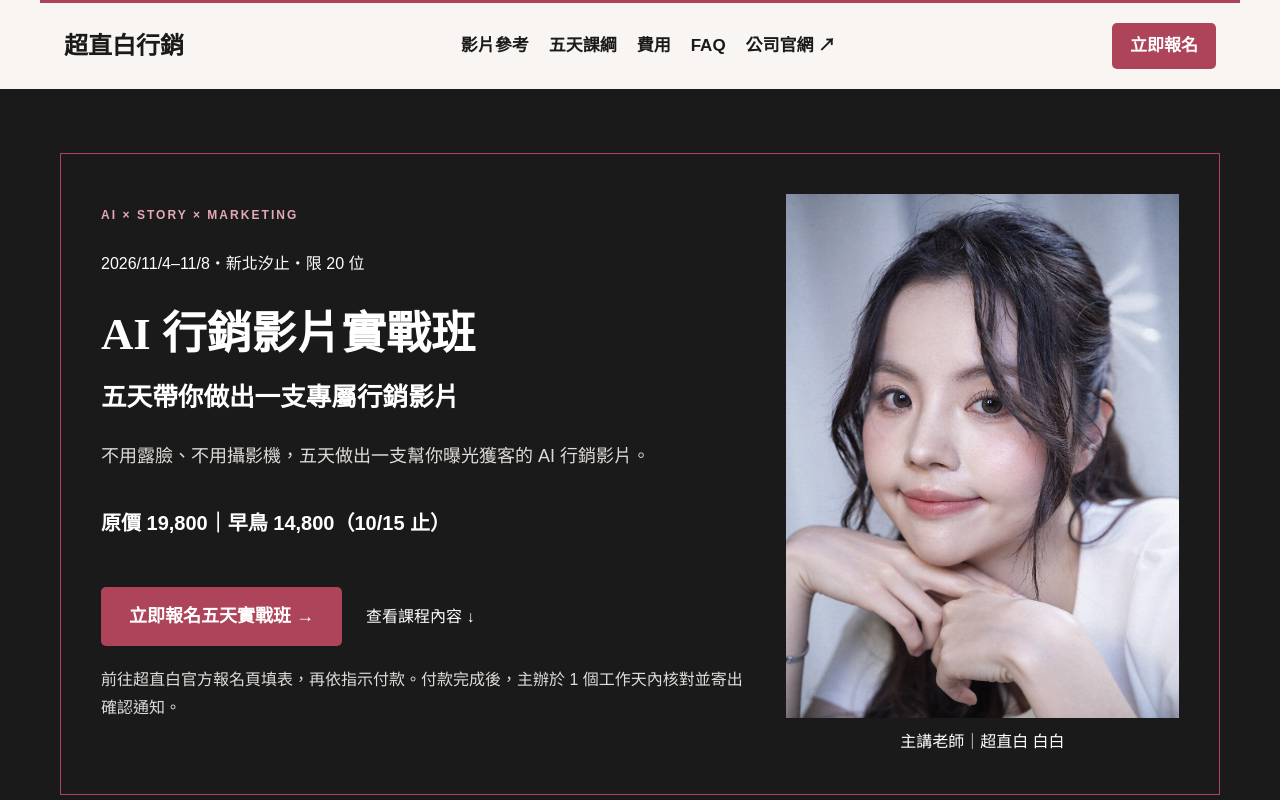
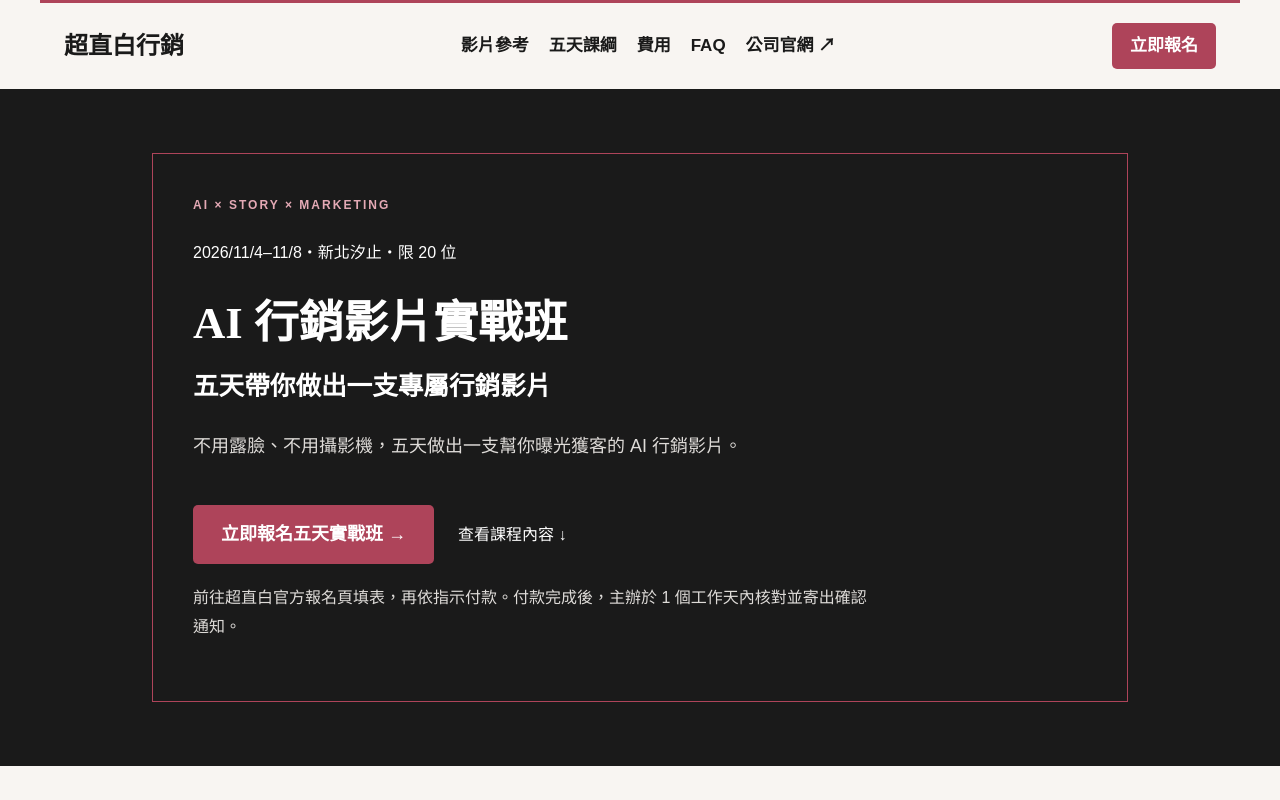
Before and after one commit to r722772r-prog/geo-course, a Next.js app: page / in a window 1280 px wide. Shown: the top 800 px of the page. Built offline with nearby package versions, Linux system fonts and the light colour scheme.

Commit message:
Simplify course hero without price or instructor portrait

```diff
--- a/src/app/globals.css
+++ b/src/app/globals.css
@@ -176,3 +176,5 @@ button:focus-visible{outline:3px solid #ae445a;outline-offset:4px}
 img:not([data-allow-media-save]), video { -webkit-touch-callout: none; -webkit-user-drag: none; user-select: none; }
 
 .course-section>.art-heading{margin-bottom:30px}.audiences .content-art{min-width:54px}.modules .content-art{margin-bottom:20px}.prep .content-art{margin-bottom:18px}
+
+.hero-frame.hero-frame-intro{grid-template-columns:minmax(0,1fr);max-width:976px}.hero-frame-intro .hero-content{max-width:760px}.hero-frame-intro .hero-description{margin-bottom:28px}
--- a/src/app/page.tsx
+++ b/src/app/page.tsx
@@ -18,7 +18,7 @@ export default function CourseHome() {
     <script type="application/ld+json" dangerouslySetInnerHTML={{__html:JSON.stringify({"@context":"https://schema.org","@type":"FAQPage",mainEntity:faqs.map(([q,a])=>({"@type":"Question",name:q,acceptedAnswer:{"@type":"Answer",text:a}}))})}} />
     <CourseNav />
     <main>
-      <section className="course-hero"><div className="hero-frame"><div className="hero-content"><p className="eyebrow">AI × STORY × MARKETING</p><p>2026/11/4–11/8・新北汐止・限 20 位</p><h1>AI 行銷影片實戰班<span><b className="hero-phrase">五天帶你做出</b><b className="hero-phrase">一支專屬行銷影片</b></span></h1><p className="hero-description">不用露臉、不用攝影機，五天做出一支幫你曝光獲客的 AI 行銷影片。</p><p className="hero-price">{price.label}</p><Register>立即報名五天實戰班 →</Register><a className="hero-more" href="#modules">查看課程內容 ↓</a><p className="registration-hint">前往超直白官方報名頁填表，再依指示付款。付款完成後，主辦於 1 個工作天內核對並寄出確認通知。</p></div><figure className="hero-teacher"><Image src="/instructor.png" alt="主講老師超直白白白" width={683} height={911} priority/><figcaption>主講老師｜超直白 白白</figcaption></figure></div></section>
+      <section className="course-hero"><div className="hero-frame hero-frame-intro"><div className="hero-content"><p className="eyebrow">AI × STORY × MARKETING</p><p>2026/11/4–11/8・新北汐止・限 20 位</p><h1>AI 行銷影片實戰班<span><b className="hero-phrase">五天帶你做出</b><b className="hero-phrase">一支專屬行銷影片</b></span></h1><p className="hero-description">不用露臉、不用攝影機，五天做出一支幫你曝光獲客的 AI 行銷影片。</p><Register>立即報名五天實戰班 →</Register><a className="hero-more" href="#modules">查看課程內容 ↓</a><p className="registration-hint">前往超直白官方報名頁填表，再依指示付款。付款完成後，主辦於 1 個工作天內核對並寄出確認通知。</p></div></div></section>
       <Section title="帶著你的商品，完成自己的影片"><div className="outcome"><strong>60<span>秒</span></strong><div><h3>一支專屬行銷影片</h3><p>以自己的商品或服務作為實作題目，五天逐步練習，週日完成作品並分享成果。每天學什麼、做出什麼，請看下方五天課綱。</p><a className="hero-more" href="#modules">查看五天圖解課綱 ↓</a></div></div></Section>
       <CourseFilms />
       <Section title="這堂課適合誰"><ol className="audiences">{audiences.map((text,i)=><li key={text}><ContentArt kind={["social","people","photo","script","laptop"][i]} small/><p>{text}</p></li>)}</ol></Section>
```
